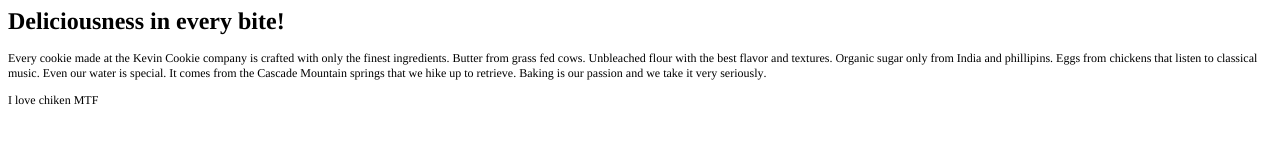
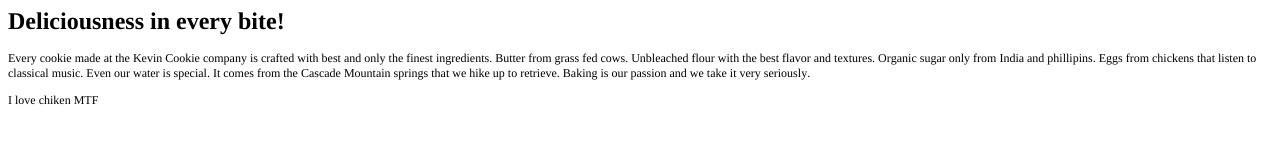
Before and after one commit to filloasefa111/KevionCookieCompany.com, a plain HTML site: page index.htm in a window 1280 px wide. Drawn offline with Linux system fonts and the light colour scheme.

Commit message:
Update index.htm

```diff
--- a/index.htm
+++ b/index.htm
@@ -13,7 +13,7 @@
 </head>
 <body>
 <h1 style="margin: 0.0px 0.0px 16.1px 0.0px; font: 24.0px Times; -webkit-text-stroke: #000000"><span class="s1"><b>Deliciousness in every bite!</b></span></h1>
-<p class="p2"><span class="s1">Every cookie made at the Kevin Cookie company is crafted with only the finest ingredients. Butter from grass fed cows. Unbleached flour with the best flavor and textures. Organic sugar only from India and phillipins. Eggs from chickens that listen to classical music. Even our water is special. It comes from the Cascade Mountain springs that we hike up to retrieve. Baking is our passion and we take it very seriously.</span></p>
+<p class="p2"><span class="s1">Every cookie made at the Kevin Cookie company is crafted with best and only the finest ingredients. Butter from grass fed cows. Unbleached flour with the best flavor and textures. Organic sugar only from India and phillipins. Eggs from chickens that listen to classical music. Even our water is special. It comes from the Cascade Mountain springs that we hike up to retrieve. Baking is our passion and we take it very seriously.</span></p>
 <p class="p2"><span class="s1">I love chiken MTF</span></p>
 </body>
 </html>
```
